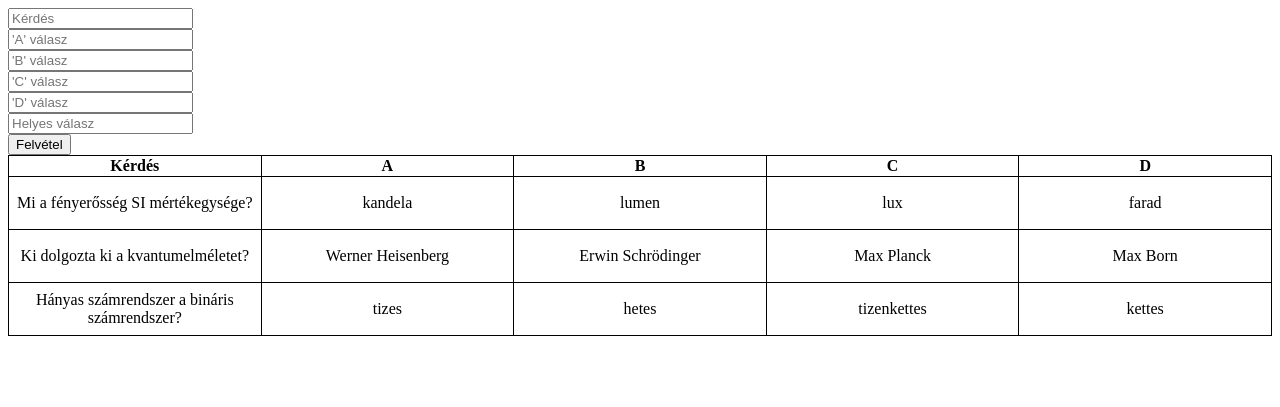
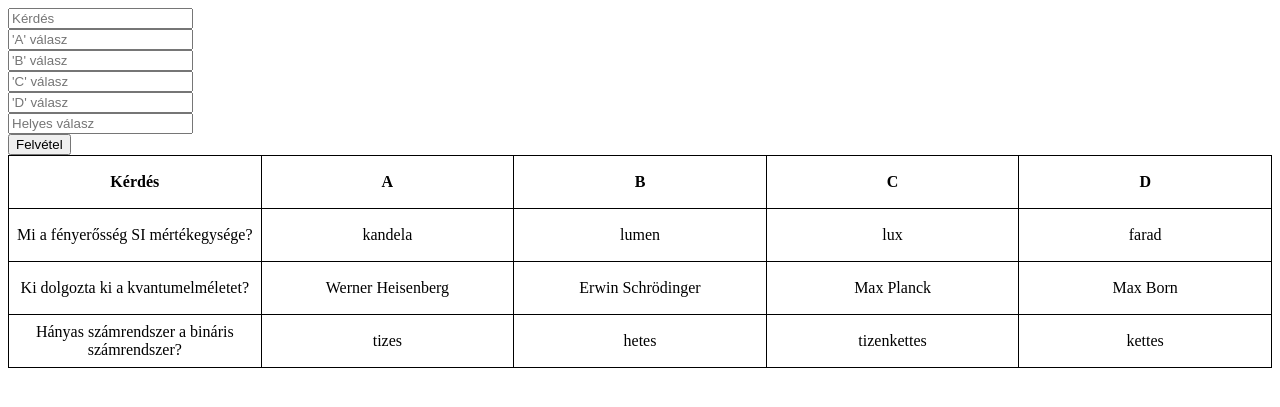
Before and after one commit to zsombornemeth99/PHPQuiz, a PHP site: page / in a window 1280 px wide. Shown: the top 407 px of the page. Run offline with PHP 8.4, Linux system fonts and the light colour scheme; data comes from the database, SQL or seed files in the repository.

Commit message:
táblázat javítás 2.

```diff
--- a/index.php
+++ b/index.php
@@ -8,7 +8,7 @@
             border-collapse: collapse;
             text-align: center;
         }
-        td {
+        td, th {
             width: 10%;
             height: 50px;
         }
```
